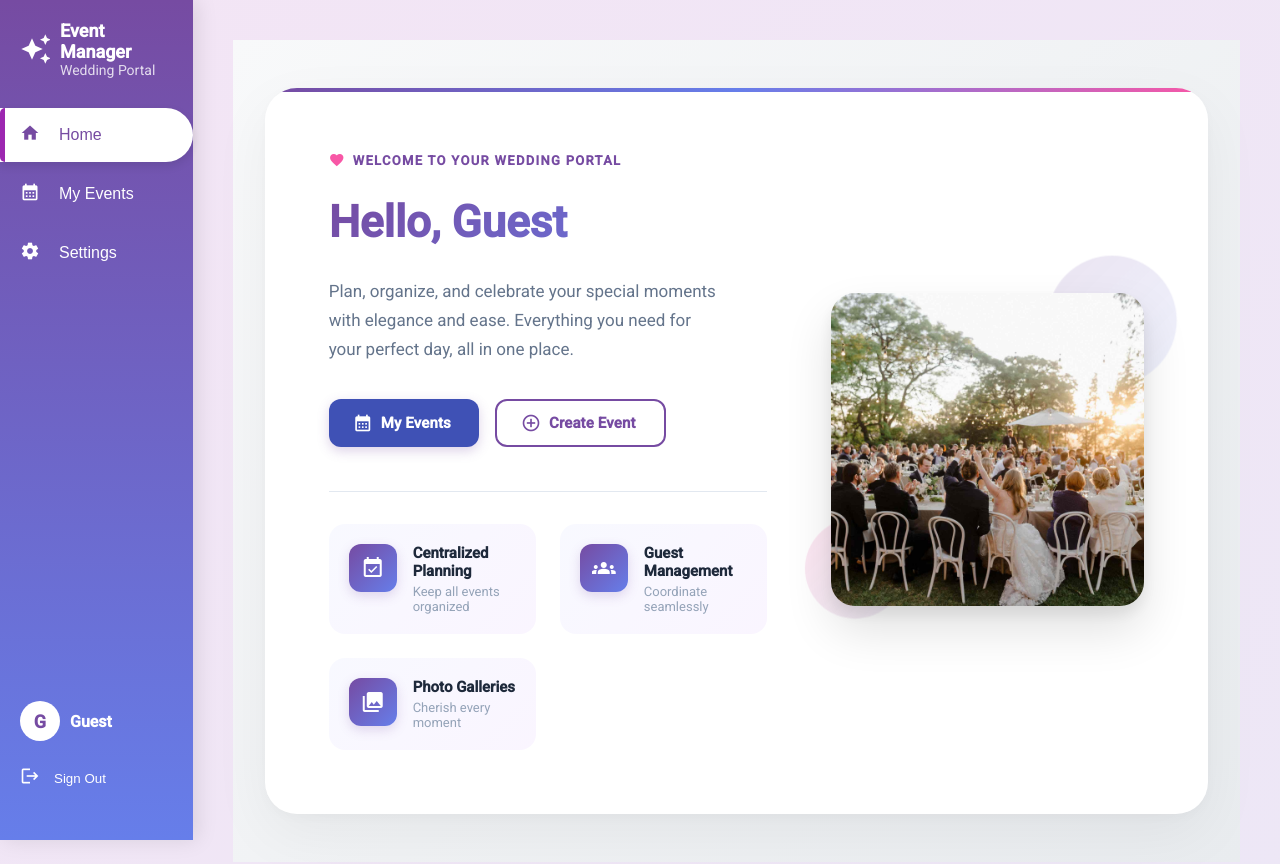
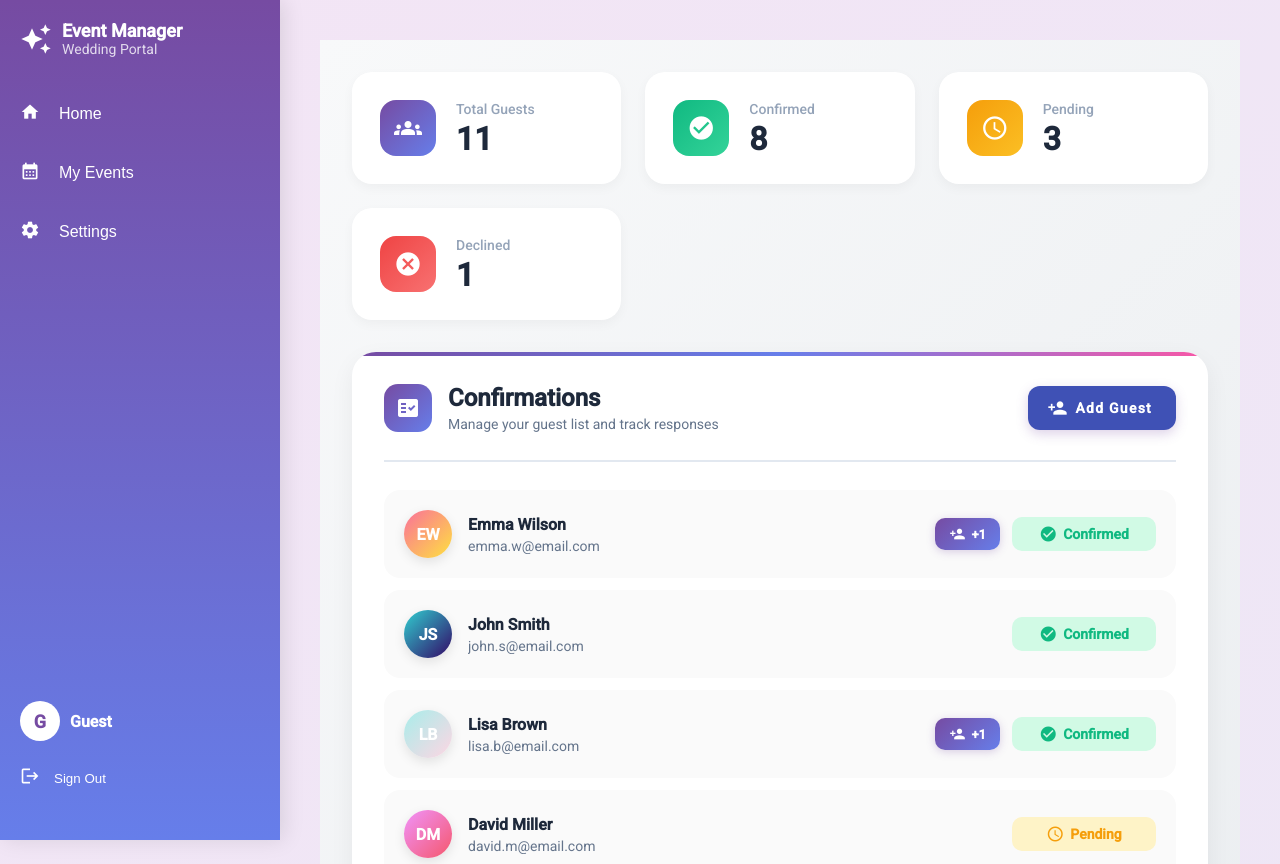
Before and after one commit to ProiectColectivHochzeit/Frontend, an Angular app: page /guest-list in a window 1280 px wide. Before the commit this address led to /home. Shown: the top 864 px of the page. Built offline with nearby package versions, Linux system fonts and the light colour scheme.

Commit message:
gues list added

```diff
--- a/src/app/app.routes.ts
+++ b/src/app/app.routes.ts
@@ -5,6 +5,7 @@ import {MyEventsComponent} from './my-events/my-events.component';
 import {CreateEventComponent} from './create-event/create-event.component';
 import {LayoutComponent} from './layout/layout.component';
 import {DashboardComponent} from './dashboard/dashboard.component';
+import { GuestListComponent } from './guest-list/guest-list.component';
 
 export const routes: Routes = [
   { path: '', redirectTo: '/login', pathMatch: 'full' },
@@ -18,6 +19,7 @@ export const routes: Routes = [
       { path: 'home', component: DashboardComponent },
       { path: 'my-events', component: MyEventsComponent },
       { path: 'create-event', component: CreateEventComponent },
+      { path: 'guest-list', component: GuestListComponent },
       { path: '**', redirectTo: 'home' }
     ]
   }
--- a/src/app/guest-list/guest-list.component.html
+++ b/src/app/guest-list/guest-list.component.html
@@ -1,92 +1,105 @@
-<div class="main-layout">
-  <aside class="sidebar">
-    <header class="sidebar-header">
-      <mat-icon class="portal-icon">home</mat-icon>
-      <div>
-        <p class="portal-title">Event Manager</p>
-        <p class="portal-subtitle">Wedding Portal</p>
-      </div>
-    </header>
-    <nav class="sidebar-nav">
-      <button class="nav-button" routerLink="/">
-        <mat-icon>event</mat-icon>
-        Event Details
-      </button>
-      <button class="nav-button" routerLink="/my-events">
-        <mat-icon>calendar_month</mat-icon>
-        My Events
-      </button>
-      <button class="nav-button" routerLink="/photo-gallery">
-        <mat-icon>photo_library</mat-icon>
-        Photo Gallery
-      </button>
-      <button class="nav-button active" routerLink="/guest-list">
-        <mat-icon>groups</mat-icon>
-        Guest List
-      </button>
-      <button class="nav-button" routerLink="/settings">
-        <mat-icon>settings</mat-icon>
-        Settings
-      </button>
-    </nav>
-    <footer class="sidebar-footer">
-      <div class="user-info">
-        <span class="user-initials">JD</span>
-        <div class="user-text">
-          <p class="user-name">Jane Doe</p>
-          <p class="user-role">Participant</p>
+<div class="guest-list-wrapper">
+  <div class="guest-list-container">
+
+    <div class="summary-grid">
+      <div class="summary-card total">
+        <div class="card-icon-wrapper total-bg">
+          <mat-icon>groups</mat-icon>
+        </div>
+        <div class="card-content">
+          <p class="card-label">Total Guests</p>
+          <h2 class="card-value">{{ totalGuests }}</h2>
         </div>
       </div>
-      <button class="sign-out-button">
-        <mat-icon>logout</mat-icon>
-        Sign Out
-      </button>
-    </footer>
-  </aside>
 
-  <main class="guest-list-container">
-    <div class="summary-grid">
-      <div class="summary-card total">
-        <p>Total Guests</p>
-        <h2>{{ totalGuests }}</h2>
+      <div class="summary-card confirmed">
+        <div class="card-icon-wrapper confirmed-bg">
+          <mat-icon>check_circle</mat-icon>
+        </div>
+        <div class="card-content">
+          <p class="card-label">Confirmed</p>
+          <h2 class="card-value">{{ confirmedCount }}</h2>
+        </div>
       </div>
-      <div class="summary-card confirmed">
-        <p>Confirmed</p>
-        <h2>{{ confirmedCount }}</h2>
+
+      <div class="summary-card pending">
+        <div class="card-icon-wrapper pending-bg">
+          <mat-icon>schedule</mat-icon>
+        </div>
+        <div class="card-content">
+          <p class="card-label">Pending</p>
+          <h2 class="card-value">{{ pendingCount }}</h2>
+        </div>
       </div>
-      <div class="summary-card pending">
-        <p>Pending</p>
-        <h2>{{ pendingCount }}</h2>
+
+      <div class="summary-card declined">
+        <div class="card-icon-wrapper declined-bg">
+          <mat-icon>cancel</mat-icon>
+        </div>
+        <div class="card-content">
+          <p class="card-label">Declined</p>
+          <h2 class="card-value">{{ declinedCount }}</h2>
+        </div>
       </div>
     </div>
 
+    <!-- Guest List Card -->
     <div class="guest-list-card">
       <div class="list-header">
-        <h2>RSVP Tracking</h2>
-        <mat-icon class="add-icon">add_circle_outline</mat-icon>
+        <div class="header-content">
+          <div class="header-icon-wrapper">
+            <mat-icon>fact_check</mat-icon>
+          </div>
+          <div>
+            <h2>Confirmations</h2>
+            <p>Manage your guest list and track responses</p>
+          </div>
+        </div>
+        <button mat-raised-button color="primary" class="add-guest-btn">
+          <mat-icon>person_add</mat-icon>
+          <span>Add Guest</span>
+        </button>
       </div>
 
       <div class="guest-item-list">
         @for (guest of guests; track guest.email) {
           <div class="guest-item">
             <div class="guest-info">
-              <span class="guest-initials">{{ guest.initials }}</span>
-              <div class="name-email">
+              <div class="guest-avatar" [style.background]="getAvatarColor(guest.initials)">
+                <span>{{ guest.initials }}</span>
+              </div>
+              <div class="guest-details">
                 <p class="guest-name">{{ guest.name }}</p>
                 <p class="guest-email">{{ guest.email }}</p>
               </div>
             </div>
+
             <div class="guest-status-wrapper">
               @if (guest.plusOne) {
-                <span class="plus-one-badge">+1</span>
+                <span class="plus-one-badge">
+                  <mat-icon>person_add</mat-icon>
+                  <span>+1</span>
+                </span>
               }
-              <span [class]="'status-badge ' + guest.status.toLowerCase()">
-                {{ guest.status }}
+              <span [class]="'status-badge status-' + guest.status.toLowerCase()">
+                <mat-icon class="status-icon">
+                  {{ getStatusIcon(guest.status) }}
+                </mat-icon>
+                <span>{{ guest.status }}</span>
               </span>
             </div>
+          </div>
+        } @empty {
+          <div class="empty-state">
+            <mat-icon>person_off</mat-icon>
+            <p>No guests yet</p>
+            <button mat-raised-button color="primary">
+              <mat-icon>add</mat-icon>
+              Add Your First Guest
+            </button>
           </div>
         }
       </div>
     </div>
-  </main>
+  </div>
 </div>
--- a/src/app/guest-list/guest-list.component.scss
+++ b/src/app/guest-list/guest-list.component.scss
@@ -1,339 +1,418 @@
 $primary-color: #764ba2;
-$secondary-color: #9c27b0;
-$background-gradient: linear-gradient(135deg, #f3e5f5 0%, #ede7f6 100%);
-$sidebar-bg: linear-gradient(180deg, $primary-color 0%, #667eea 100%);
-$active-nav-bg: #fff;
-$active-nav-color: $primary-color;
-$text-color: #333;
-$fade-text-color: #64748b;
+$primary-light: #9575cd;
+$secondary-color: #667eea;
+$accent-color: #f857a6;
+$text-primary: #1e293b;
+$text-secondary: #64748b;
+$text-muted: #94a3b8;
+$confirmed-color: #10b981;
+$pending-color: #f59e0b;
+$declined-color: #ef4444;
+$border-color: #e2e8f0;
+$bg-light: #fafafa;
+$white: #ffffff;
 
 :host {
   display: block;
+  background: linear-gradient(135deg, #f8f9fa 0%, #e9ecef 100%);
+  min-height: 100vh;
 }
 
-.main-layout {
-  display: flex;
-  min-height: 100vh;
-  background: $background-gradient;
+.guest-list-wrapper {
+  padding: 2rem;
 }
 
-.sidebar {
-  width: 280px;
-  background: $sidebar-bg;
-  color: white;
-  padding: 20px 0;
-  display: flex;
-  flex-direction: column;
-  justify-content: space-between;
-  box-shadow: 4px 0 20px rgba(0, 0, 0, 0.1);
-  position: sticky;
-  top: 0;
-  height: 100vh;
+.guest-list-container {
+  max-width: 1400px;
+  margin: 0 auto;
 }
 
-.sidebar-header {
-  padding: 0 20px;
-  display: flex;
-  align-items: center;
-  margin-bottom: 30px;
+.summary-grid {
+  display: grid;
+  grid-template-columns: repeat(auto-fit, minmax(240px, 1fr));
+  gap: 1.5rem;
+  margin-bottom: 2rem;
 
-  .portal-icon {
-    font-size: 32px;
-    width: 32px;
-    height: 32px;
-    margin-right: 10px;
-  }
-
-  .portal-title {
-    font-size: 18px;
-    font-weight: 600;
-    margin: 0;
-  }
-
-  .portal-subtitle {
-    font-size: 14px;
-    opacity: 0.8;
-    margin: 0;
+  @media (max-width: 768px) {
+    grid-template-columns: 1fr;
   }
 }
 
-.sidebar-nav {
-  display: flex;
-  flex-direction: column;
-  flex-grow: 1;
-}
-
-.nav-button {
-  width: 100%;
-  text-align: left;
-  padding: 15px 20px;
-  border: none;
-  background: transparent;
-  color: white;
-  font-size: 16px;
-  font-weight: 500;
-  cursor: pointer;
+.summary-card {
+  background: $white;
+  padding: 1.75rem;
+  border-radius: 1.25rem;
+  box-shadow: 0 4px 12px rgba(0, 0, 0, 0.04);
   display: flex;
   align-items: center;
-  transition: all 0.2s ease;
-  margin-bottom: 5px;
-
-  mat-icon {
-    margin-right: 15px;
-  }
-
-  &.active {
-    background-color: $active-nav-bg;
-    color: $active-nav-color;
-    border-radius: 0 50px 50px 0;
-    box-shadow: 0 4px 10px rgba(0, 0, 0, 0.1);
+  gap: 1.25rem;
+  transition: all 0.3s ease;
   position: relative;
+  overflow: hidden;
 
   &::before {
     content: '';
     position: absolute;
     top: 0;
     left: 0;
-      width: 5px;
-      height: 100%;
-      background-color: $secondary-color;
-      border-radius: 5px 0 0 5px;
+    right: 0;
+    height: 3px;
+    opacity: 0;
+    transition: opacity 0.3s ease;
+  }
+
+  &:hover {
+    transform: translateY(-4px);
+    box-shadow: 0 8px 24px rgba(0, 0, 0, 0.08);
+
+    &::before {
+      opacity: 1;
     }
   }
 
-  &:hover:not(.active) {
-    background-color: rgba(255, 255, 255, 0.1);
+  &.total::before {
+    background: linear-gradient(90deg, $primary-color, $secondary-color);
+  }
+
+  &.confirmed::before {
+    background: $confirmed-color;
+  }
+
+  &.pending::before {
+    background: $pending-color;
+  }
+
+  &.declined::before {
+    background: $declined-color;
+  }
+
+  .card-icon-wrapper {
+    width: 3.5rem;
+    height: 3.5rem;
+    border-radius: 1rem;
+    display: flex;
+    align-items: center;
+    justify-content: center;
+    flex-shrink: 0;
+
+    mat-icon {
+      font-size: 1.75rem;
+      width: 1.75rem;
+      height: 1.75rem;
+      color: $white;
+    }
+
+    &.total-bg {
+      background: linear-gradient(135deg, $primary-color 0%, $secondary-color 100%);
+    }
+
+    &.confirmed-bg {
+      background: linear-gradient(135deg, $confirmed-color 0%, #34d399 100%);
+    }
+
+    &.pending-bg {
+      background: linear-gradient(135deg, $pending-color 0%, #fbbf24 100%);
+    }
+
+    &.declined-bg {
+      background: linear-gradient(135deg, $declined-color 0%, #f87171 100%);
     }
   }
 
-.sidebar-footer {
-  padding: 20px;
-
-  .user-info {
-    display: flex;
-    align-items: center;
-    margin-bottom: 15px;
+  .card-content {
+    flex: 1;
   }
 
-  .user-initials {
-    width: 40px;
-    height: 40px;
-    border-radius: 50%;
-    background-color: white;
-    color: $primary-color;
-    display: flex;
-    justify-content: center;
-    align-items: center;
-    font-weight: bold;
-    font-size: 18px;
-    margin-right: 10px;
+  .card-label {
+    font-size: 0.875rem;
+    font-weight: 500;
+    color: $text-muted;
+    margin: 0 0 0.375rem 0;
   }
 
-  .user-name, .user-role {
+  .card-value {
+    font-size: 2rem;
+    font-weight: 700;
     margin: 0;
-    color: white;
-  }
-
-  .user-name {
-    font-weight: 600;
-  }
-
-  .user-role {
-    font-size: 12px;
-    opacity: 0.7;
-  }
-
-  .sign-out-button {
-    width: 100%;
-    background: transparent;
-    border: none;
-    color: white;
-    text-align: left;
-    padding: 10px 0;
-    cursor: pointer;
-    display: flex;
-    align-items: center;
-
-    mat-icon {
-      margin-right: 10px;
-    }
-
-    &:hover {
-      opacity: 0.8;
-    }
+    color: $text-primary;
+    line-height: 1;
   }
 }
 
-.guest-list-container {
-  flex-grow: 1;
-  padding: 40px;
+.guest-list-card {
+  background: $white;
+  border-radius: 1.5rem;
+  box-shadow: 0 8px 24px rgba(0, 0, 0, 0.06);
+  padding: 2rem;
+  position: relative;
+  overflow: hidden;
+
+  &::before {
+    content: '';
+    position: absolute;
+    top: 0;
+    left: 0;
+    right: 0;
+    height: 4px;
+    background: linear-gradient(90deg, $primary-color 0%, $secondary-color 50%, $accent-color 100%);
   }
 
-.summary-grid {
-  display: grid;
-  grid-template-columns: repeat(auto-fit, minmax(200px, 1fr));
-  gap: 25px;
-  margin-bottom: 30px;
+  @media (max-width: 768px) {
+    padding: 1.5rem;
   }
-
-.summary-card {
-  background: white;
-  padding: 20px;
-  border-radius: 15px;
-  box-shadow: 0 5px 15px rgba(0, 0, 0, 0.05);
-
-  p {
-    font-weight: 500;
-    color: $fade-text-color;
-    margin: 0;
-    font-size: 14px;
-  }
-  h2 {
-    font-size: 36px;
-    margin: 5px 0 0 0;
-  }
-}
-
-.summary-card.total h2 {
-  color: $primary-color;
-}
-.summary-card.confirmed h2 {
-  color: #48bb78;
-}
-.summary-card.pending h2 {
-  color: #f6ad55;
-}
-
-.guest-list-card {
-  background: white;
-  border-radius: 15px;
-  box-shadow: 0 5px 15px rgba(0, 0, 0, 0.05);
-  padding: 30px;
 }
 
 .list-header {
   display: flex;
   justify-content: space-between;
   align-items: center;
-  border-bottom: 1px solid #eee;
-  padding-bottom: 15px;
-  margin-bottom: 15px;
+  padding-bottom: 1.75rem;
+  margin-bottom: 1.75rem;
+  border-bottom: 2px solid $border-color;
+  gap: 1rem;
+
+  @media (max-width: 768px) {
+    flex-direction: column;
+    align-items: stretch;
+  }
+
+  .header-content {
+    display: flex;
+    align-items: center;
+    gap: 1rem;
+
+    .header-icon-wrapper {
+      width: 3rem;
+      height: 3rem;
+      background: linear-gradient(135deg, $primary-color 0%, $secondary-color 100%);
+      border-radius: 0.875rem;
+      display: flex;
+      align-items: center;
+      justify-content: center;
+      flex-shrink: 0;
+
+      mat-icon {
+        color: $white;
+        font-size: 1.5rem;
+        width: 1.5rem;
+        height: 1.5rem;
+      }
+    }
 
     h2 {
-    font-size: 24px;
-    color: $primary-color;
+      font-size: 1.5rem;
+      font-weight: 700;
+      color: $text-primary;
+      margin: 0 0 0.25rem 0;
+    }
+
+    p {
+      font-size: 0.875rem;
+      color: $text-secondary;
       margin: 0;
     }
+  }
 
-  .add-icon {
-    color: #48bb78;
-    font-size: 28px;
-    cursor: pointer;
+  .add-guest-btn {
+    border-radius: 0.75rem;
+    padding: 0 1.5rem;
+    height: 2.75rem;
+    font-weight: 600;
+    text-transform: none;
+    box-shadow: 0 4px 12px rgba(118, 75, 162, 0.25);
+    transition: all 0.3s ease;
+
+    mat-icon {
+      margin-right: 0.5rem;
+      font-size: 1.25rem;
+      width: 1.25rem;
+      height: 1.25rem;
+    }
+
+    &:hover {
+      transform: translateY(-2px);
+      box-shadow: 0 6px 20px rgba(118, 75, 162, 0.35);
+    }
+
+    @media (max-width: 768px) {
+      width: 100%;
+    }
   }
 }
 
 .guest-item-list {
   display: flex;
   flex-direction: column;
+  gap: 0.75rem;
 }
 
 .guest-item {
   display: flex;
   justify-content: space-between;
   align-items: center;
-  padding: 15px 0;
-  border-bottom: 1px solid #f0f0f0;
+  padding: 1.25rem;
+  border-radius: 1rem;
+  background: $bg-light;
+  transition: all 0.3s ease;
 
-  &:last-child {
-    border-bottom: none;
+  &:hover {
+    background: lighten($bg-light, 1%);
+    box-shadow: 0 4px 12px rgba(0, 0, 0, 0.06);
+    transform: translateX(4px);
+  }
+
+  @media (max-width: 768px) {
+    flex-direction: column;
+    align-items: flex-start;
+    gap: 1rem;
   }
 }
 
 .guest-info {
   display: flex;
   align-items: center;
+  gap: 1rem;
+  flex: 1;
 }
 
-.guest-initials {
-  width: 40px;
-  height: 40px;
+.guest-avatar {
+  width: 3rem;
+  height: 3rem;
   border-radius: 50%;
-  background-color: #f093fb;
-  color: white;
   display: flex;
+  align-items: center;
   justify-content: center;
-  align-items: center;
-  font-weight: 600;
-  font-size: 16px;
-  margin-right: 15px;
+  font-weight: 700;
+  font-size: 1rem;
+  color: $white;
+  flex-shrink: 0;
+  box-shadow: 0 4px 12px rgba(0, 0, 0, 0.1);
+}
+
+.guest-details {
+  flex: 1;
+  min-width: 0;
 }
 
 .guest-name {
+  font-size: 1rem;
   font-weight: 600;
-  color: $text-color;
-  margin: 0;
-  font-size: 16px;
+  color: $text-primary;
+  margin: 0 0 0.25rem 0;
 }
 
 .guest-email {
-  font-size: 13px;
-  color: $fade-text-color;
+  font-size: 0.875rem;
+  color: $text-secondary;
   margin: 0;
+  overflow: hidden;
+  text-overflow: ellipsis;
+  white-space: nowrap;
 }
 
 .guest-status-wrapper {
   display: flex;
   align-items: center;
-  gap: 15px;
+  gap: 0.75rem;
+  flex-shrink: 0;
+
+  @media (max-width: 768px) {
+    align-self: flex-end;
+  }
 }
 
 .plus-one-badge {
-  background: $secondary-color;
-  color: white;
-  padding: 4px 8px;
-  border-radius: 8px;
-  font-size: 12px;
-  font-weight: 700;
+  display: flex;
+  align-items: center;
+  gap: 0.375rem;
+  background: linear-gradient(135deg, $primary-color 0%, $secondary-color 100%);
+  color: $white;
+  padding: 0.5rem 0.875rem;
+  border-radius: 0.625rem;
+  font-size: 0.8125rem;
+  font-weight: 600;
+  box-shadow: 0 2px 8px rgba(118, 75, 162, 0.25);
+
+  mat-icon {
+    font-size: 1rem;
+    width: 1rem;
+    height: 1rem;
+  }
 }
 
 .status-badge {
-  padding: 5px 10px;
-  border-radius: 10px;
-  font-size: 14px;
+  display: flex;
+  align-items: center;
+  gap: 0.375rem;
+  padding: 0.5rem 1rem;
+  border-radius: 0.625rem;
+  font-size: 0.875rem;
   font-weight: 600;
-  min-width: 90px;
-  text-align: center;
+  min-width: 7rem;
+  justify-content: center;
+  transition: all 0.3s ease;
+
+  .status-icon {
+    font-size: 1.125rem;
+    width: 1.125rem;
+    height: 1.125rem;
   }
 
-.status-badge.confirmed {
-  background-color: #e6ffed;
-  color: #48bb78;
+  &.status-confirmed {
+    background: #d1fae5;
+    color: $confirmed-color;
+
+    &:hover {
+      background: darken(#d1fae5, 3%);
+    }
   }
 
-.status-badge.pending {
-  background-color: #fffbe6;
-  color: #f6ad55;
+  &.status-pending {
+    background: #fef3c7;
+    color: $pending-color;
+
+    &:hover {
+      background: darken(#fef3c7, 3%);
+    }
   }
 
-.status-badge.declined {
-  background-color: #fee2e2;
-  color: #ef4444;
+  &.status-declined {
+    background: #fee2e2;
+    color: $declined-color;
+
+    &:hover {
+      background: darken(#fee2e2, 3%);
+    }
+  }
 }
 
-@media (max-width: 768px) {
-  .guest-list-container {
-    padding: 20px;
+.empty-state {
+  display: flex;
+  flex-direction: column;
+  align-items: center;
+  justify-content: center;
+  padding: 4rem 2rem;
+  text-align: center;
+
+  mat-icon {
+    font-size: 4rem;
+    width: 4rem;
+    height: 4rem;
+    color: $text-muted;
+    margin-bottom: 1rem;
   }
-  .summary-card {
-    padding: 15px;
-    h2 { font-size: 28px; }
+
+  p {
+    font-size: 1.125rem;
+    color: $text-secondary;
+    margin: 0 0 1.5rem 0;
   }
-  .guest-item {
-    flex-direction: column;
-    align-items: flex-start;
-  }
-  .guest-status-wrapper {
-    margin-top: 10px;
-    align-self: flex-end;
+
+  button {
+    border-radius: 0.75rem;
+    padding: 0 2rem;
+    height: 3rem;
+    font-weight: 600;
+    text-transform: none;
   }
 }
--- a/src/app/guest-list/guest-list.component.ts
+++ b/src/app/guest-list/guest-list.component.ts
@@ -28,17 +28,53 @@ export class GuestListComponent {
     { initials: 'AT', name: 'Anna Taylor', email: 'anna.t@email.com', status: 'Confirmed', plusOne: true },
     { initials: 'TD', name: 'Tom Davis', email: 'tom.d@email.com', status: 'Confirmed', plusOne: false },
     { initials: 'SC', name: 'Sophie Clark', email: 'sophie.c@email.com', status: 'Declined', plusOne: false },
+    { initials: 'MJ', name: 'Michael Johnson', email: 'michael.j@email.com', status: 'Pending', plusOne: true },
   ];
 
-  get totalGuests() {
+  get totalGuests(): number {
     return this.guests.length + this.guests.filter(g => g.plusOne && g.status === 'Confirmed').length;
   }
 
-  get confirmedCount() {
-    return this.guests.filter(g => g.status === 'Confirmed').length + this.guests.filter(g => g.plusOne && g.status === 'Confirmed').length;
+  get confirmedCount(): number {
+    return this.guests.filter(g => g.status === 'Confirmed').length +
+           this.guests.filter(g => g.plusOne && g.status === 'Confirmed').length;
   }
 
-  get pendingCount() {
-    return this.guests.filter(g => g.status === 'Pending').length + this.guests.filter(g => g.plusOne && g.status === 'Pending').length;
+  get pendingCount(): number {
+    return this.guests.filter(g => g.status === 'Pending').length +
+           this.guests.filter(g => g.plusOne && g.status === 'Pending').length;
+  }
+
+  get declinedCount(): number {
+    return this.guests.filter(g => g.status === 'Declined').length;
+  }
+
+  getAvatarColor(initials: string): string {
+    const colors = [
+      'linear-gradient(135deg, #667eea 0%, #764ba2 100%)',
+      'linear-gradient(135deg, #f093fb 0%, #f5576c 100%)',
+      'linear-gradient(135deg, #4facfe 0%, #00f2fe 100%)',
+      'linear-gradient(135deg, #43e97b 0%, #38f9d7 100%)',
+      'linear-gradient(135deg, #fa709a 0%, #fee140 100%)',
+      'linear-gradient(135deg, #30cfd0 0%, #330867 100%)',
+      'linear-gradient(135deg, #a8edea 0%, #fed6e3 100%)',
+      'linear-gradient(135deg, #ff9a9e 0%, #fecfef 100%)',
+    ];
+
+    const charCode = initials.charCodeAt(0) + initials.charCodeAt(1);
+    return colors[charCode % colors.length];
+  }
+
+  getStatusIcon(status: string): string {
+    switch (status) {
+      case 'Confirmed':
+        return 'check_circle';
+      case 'Pending':
+        return 'schedule';
+      case 'Declined':
+        return 'cancel';
+      default:
+        return 'help';
+    }
   }
 }
```
Lines whose indentation alone changed are shown as unchanged.
